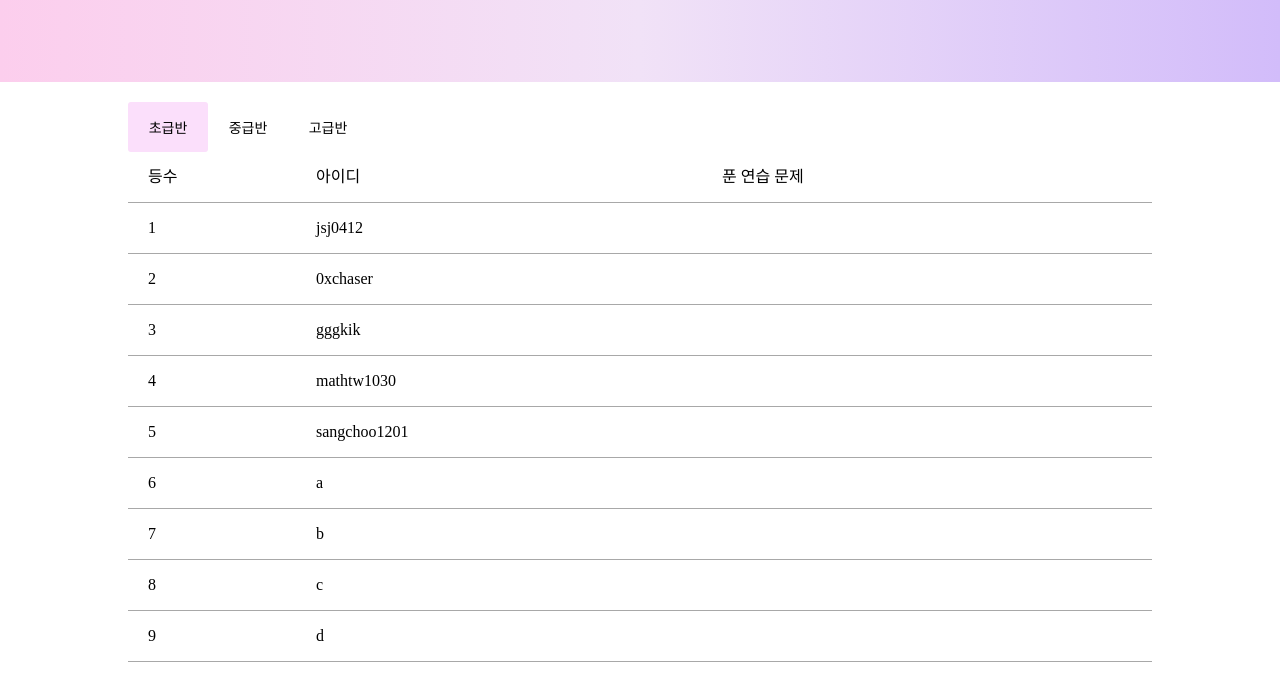
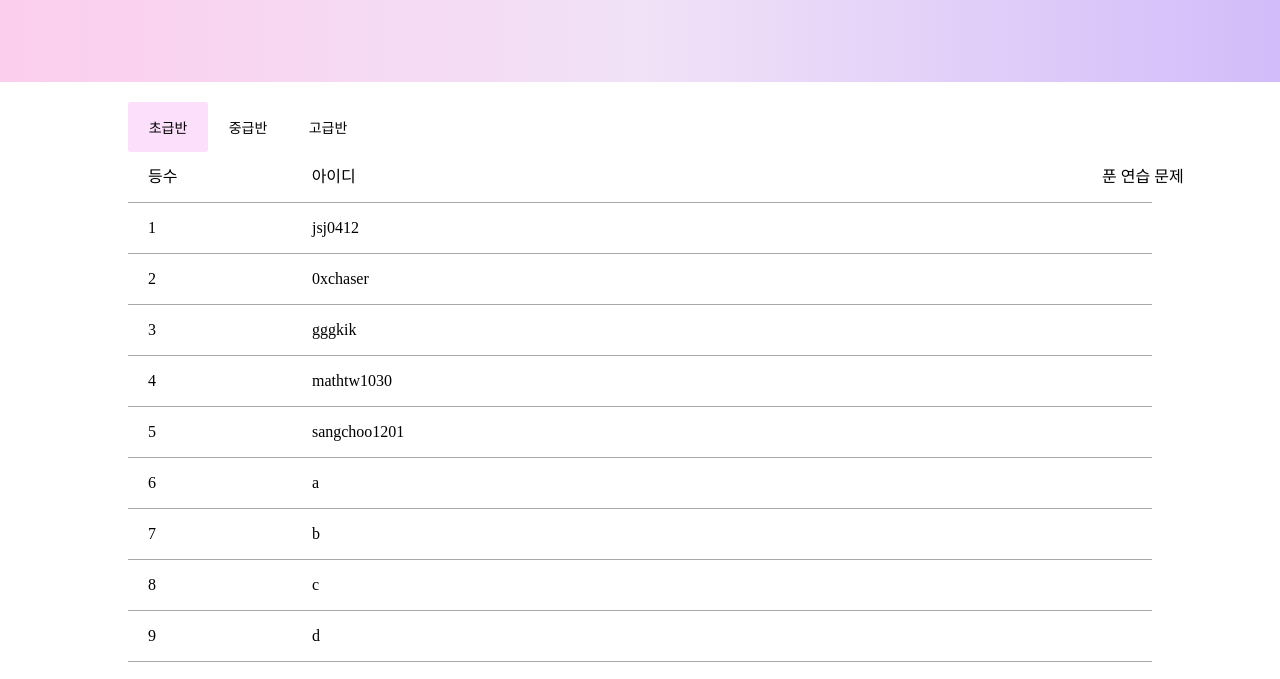
Before and after one commit to jsj0412/alohaRanking, a plain HTML site: page index.html in a window 1280 px wide. Shown: the part 118-797 px from the top of the page. Drawn offline with Linux system fonts and the light colour scheme; no server answers.

Commit message:
Update styles.css

```diff
--- a/styles.css
+++ b/styles.css
@@ -78,7 +78,7 @@ div {
 }
 
 .box2_noHover {
-    width: 150px;
+    width: 600px;
     height: 50px;
     margin-left: 10vw;
     line-height: 50px;
@@ -90,7 +90,7 @@ div {
 }
 
 .box2 {
-    width: 150px;
+    width: 600px;
     height: 50px;
     margin-left: 10vw;
     line-height: 50px;
```
